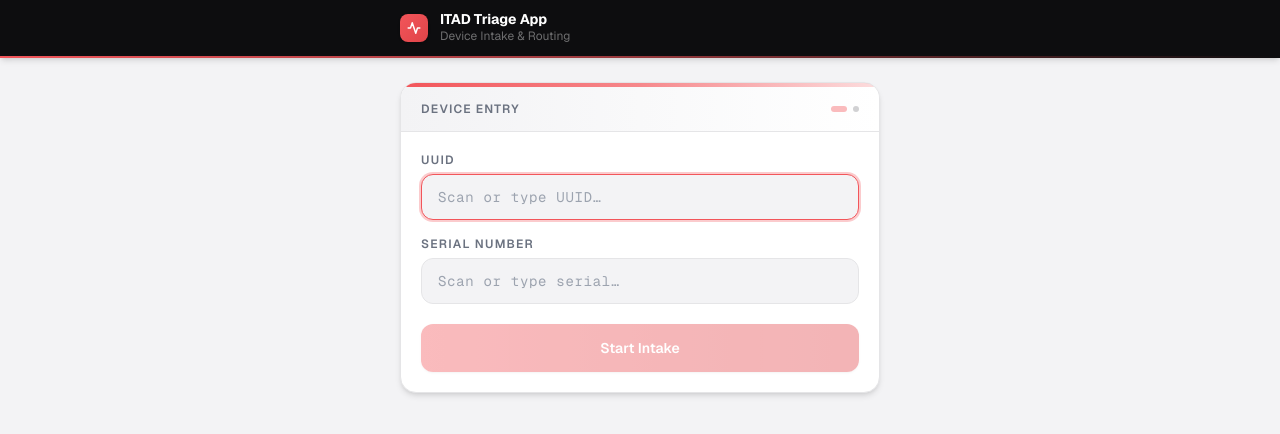
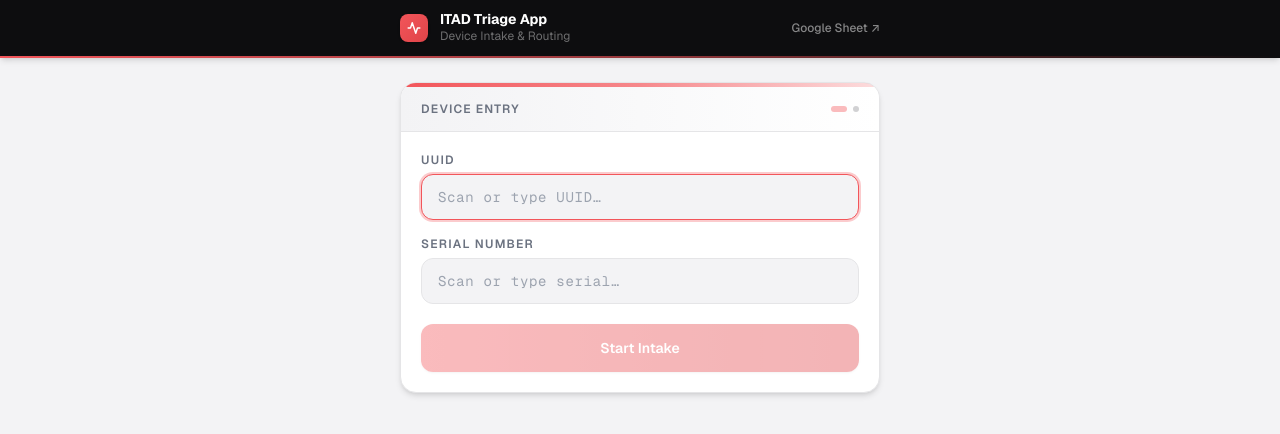
Before and after one commit to reshoncharley-dev/ITAD-Triage-App, a Next.js app: page / in a window 1280 px wide. Shown: the top 434 px of the page. Built offline with nearby package versions, Linux system fonts and the light colour scheme.

Commit message:
Add Google Sheet link to header
Co-Authored-By: Claude Sonnet 4.6 <noreply@anthropic.com>

```diff
--- a/app/layout.tsx
+++ b/app/layout.tsx
@@ -38,6 +38,14 @@ export default function RootLayout({
                 <p className="text-white/40 text-xs mt-0.5">Device Intake &amp; Routing</p>
               </div>
             </div>
+            <a
+              href="https://docs.google.com/spreadsheets/d/1LXddVic0lMt3WHsIcxsnXf3ybs8LQQHRg98RnJbUiQw/edit"
+              target="_blank"
+              rel="noopener noreferrer"
+              className="text-white/50 hover:text-white text-xs font-medium transition-colors"
+            >
+              Google Sheet ↗
+            </a>
           </div>
           <div className="h-0.5 bg-gradient-to-r from-[#f2555a] via-[#f2555a]/60 to-transparent" />
         </header>
```
